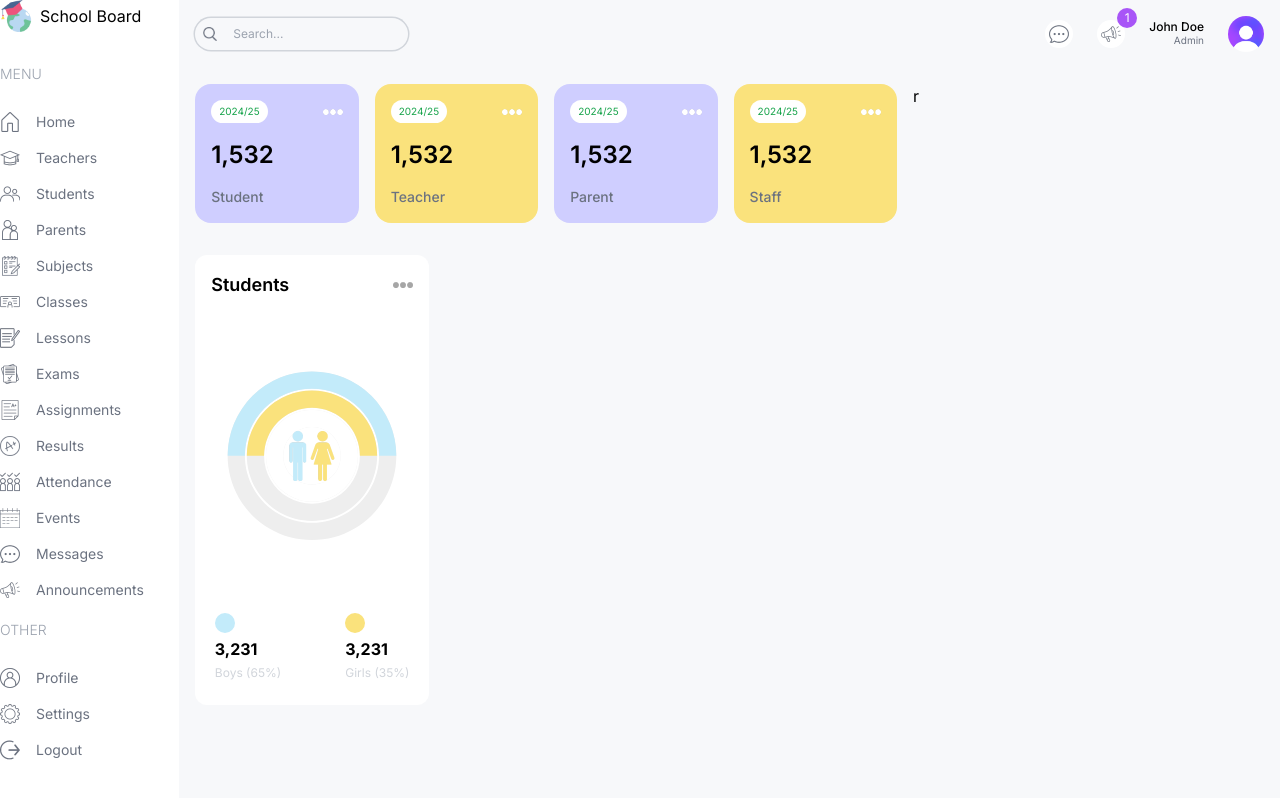
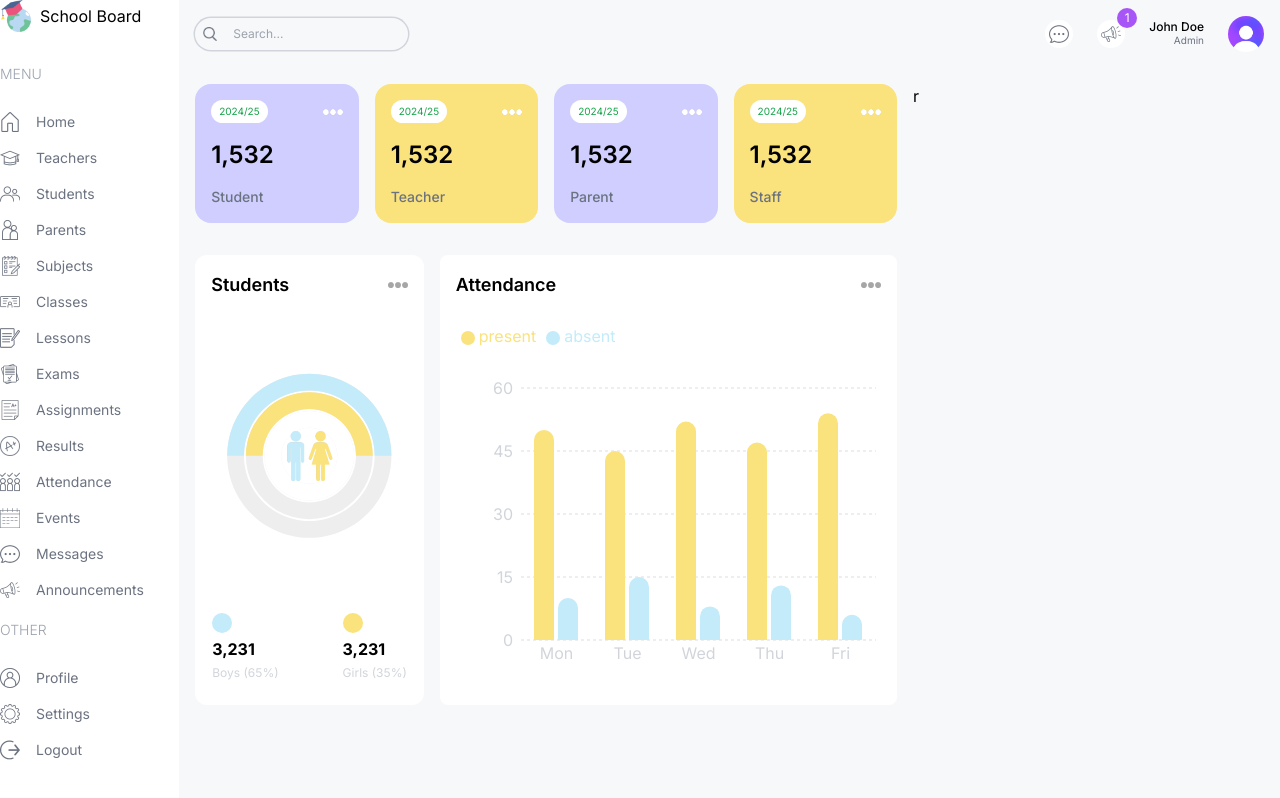
Before and after one commit to kncode86/school_management_app, a Next.js app: page /admin in a window 1280 px wide. Built offline with nearby package versions, Linux system fonts and the light colour scheme.

Commit message:
feat: create animated Bar Chart

```diff
--- a/src/app/(dashboard)/admin/page.tsx
+++ b/src/app/(dashboard)/admin/page.tsx
@@ -1,3 +1,4 @@
+import AttendanceChart from "@/components/AttendanceChart"
 import CountChart from "@/components/CountChart"
 import UserCard from "@/components/UserCard"
 
@@ -22,11 +23,13 @@
                     </div>
 
                     {/*ATTENDANCE CHART*/}
-                    <div className=""></div>
+                    <div className="w-full lg:w-2/3 h-[450px]">
+                        <AttendanceChart />
+                    </div>
                 </div>
 
                 {/*BOTTOM CHART*/}
-                <div className="w-full lg:w-2/3 h-[450px]"></div>
+                <div className=""></div>
             </div>
 
             {/*RIGHT*/}
--- /dev/null
+++ b/src/components/AttendanceChart.tsx
@@ -0,0 +1,76 @@
+"use client"
+
+import Image from 'next/image';
+import { BarChart, Bar, Rectangle, XAxis, YAxis, CartesianGrid, Tooltip, Legend, ResponsiveContainer } from 'recharts';
+
+const data = [
+    {
+        name: 'Mon',
+        present: 50,
+        absent: 10,
+    },
+    {
+        name: 'Tue',
+        present: 45,
+        absent: 15,
+    },
+    {
+        name: 'Wed',
+        present: 52,
+        absent: 8,
+    },
+    {
+        name: 'Thu',
+        present: 47,
+        absent: 13,
+    },
+    {
+        name: 'Fri',
+        present: 54,
+        absent: 6,
+    },
+];
+
+const AttendanceChart = () => {
+    return (
+        <div className="bg-white rounded-lg p-4 h-full">
+            <div className='flex items-center justify-between'>
+                <h1 className='text-lg font-semibold'>Attendance</h1>
+                <Image src="/moreDark.png" alt='' width={20} height={20}/>
+            </div>
+            <ResponsiveContainer width="100%" height="90%">
+                <BarChart
+                    width={500}
+                    height={300}
+                    data={data}
+                    barSize={20}
+                >
+                    <CartesianGrid strokeDasharray="3 3" vertical={false} stroke='#ddd' />
+                    <XAxis dataKey="name" axisLine={false} tick={{fill: '#d1d5db'}} tickLine={false} />
+                    <YAxis axisLine={false} tick={{fill: '#d1d5db'}} tickLine={false} />
+                    <Tooltip contentStyle={{borderRadius: '10px', borderColor: 'lightgray'}} />
+                    <Legend
+                        align='left'
+                        verticalAlign='top'
+                        wrapperStyle={{paddingTop:"20px", paddingBottom:"40px"}}
+                    />
+                    <Bar
+                        dataKey="present"
+                        fill="#FAE27C"
+                        legendType='circle'
+                        radius={[10, 10, 0, 0]}
+                    />
+                    <Bar
+                        dataKey="absent"
+                        fill="#C3EBFA"
+                        legendType='circle'
+                        radius={[10, 10, 0, 0]}
+
+                    />
+                </BarChart>
+            </ResponsiveContainer>
+        </div>
+    )
+}
+
+export default AttendanceChart
```
